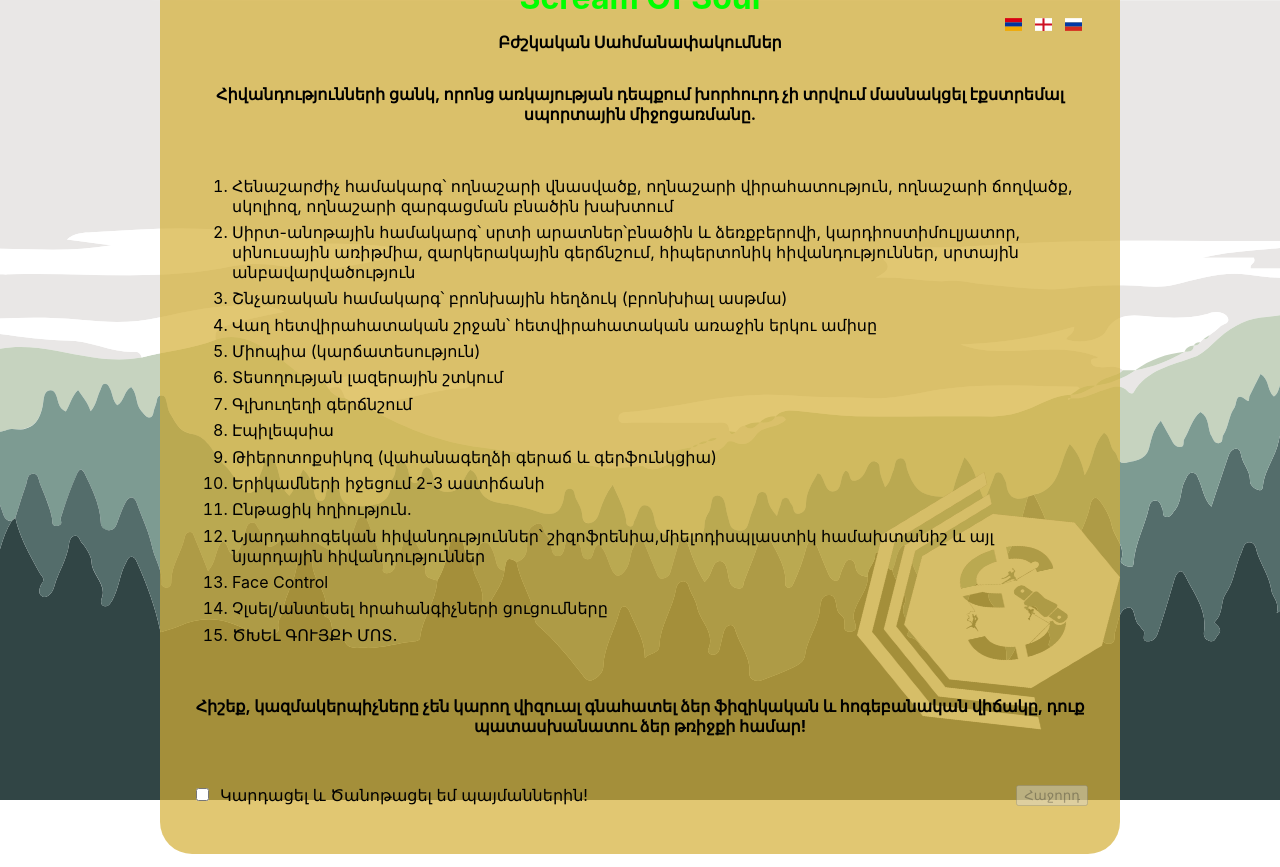
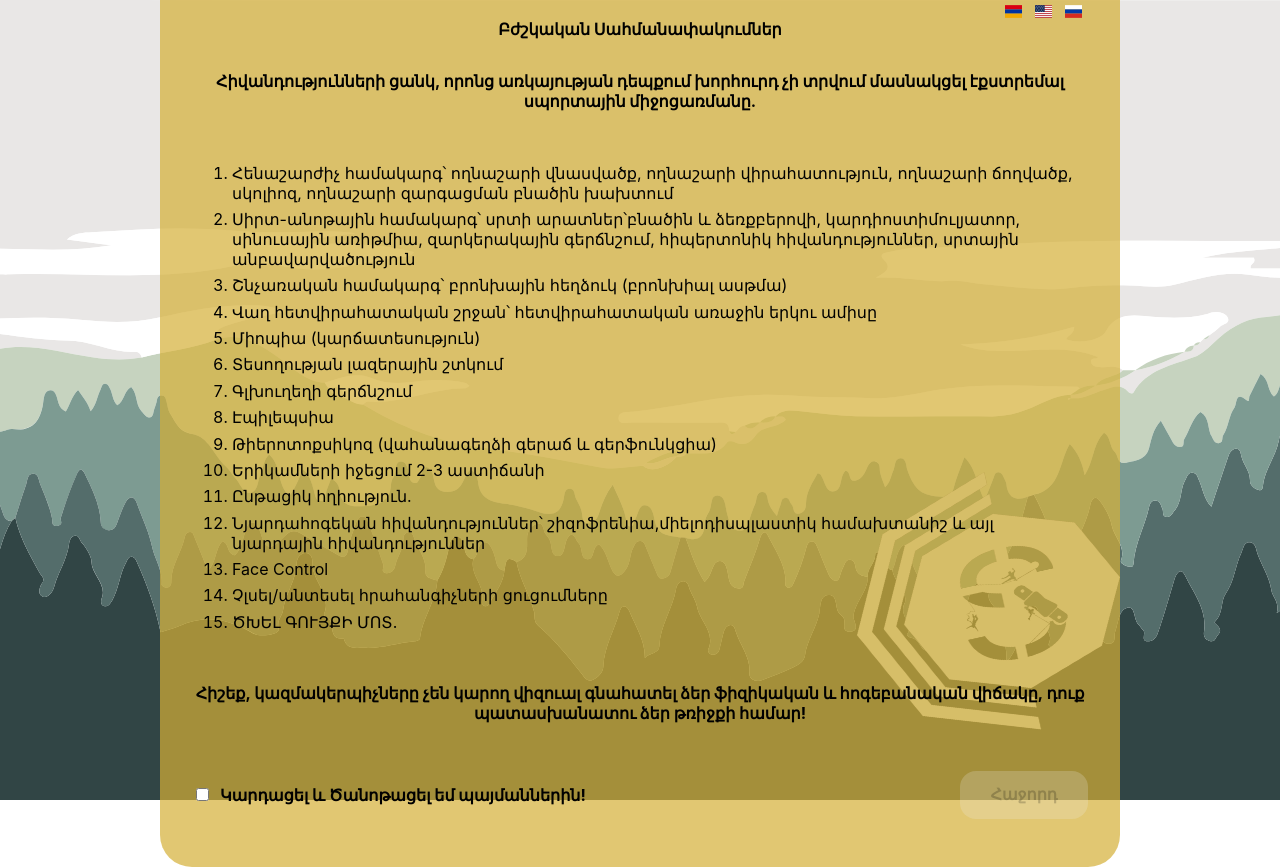
Before and after one commit to TigranBabujyan/Scream_payment, a React (Create React App) app: page / in a window 1280 px wide. Built offline with nearby package versions, Linux system fonts and the light colour scheme.

Commit message:
Button props

```diff
--- a/src/components/Home.tsx
+++ b/src/components/Home.tsx
@@ -51,7 +51,7 @@
                             <button className='button' onClick={() => handleChangeLanguage("am")}><span
                                 className="fi fi-am"/></button>
                             <button className='button' onClick={() => handleChangeLanguage("en")}><span
-                                className="fi fi-gb-eng"/></button>
+                                className="fi fi-us"/></button>
                             <button className='button' onClick={() => handleChangeLanguage("ru")}><span
                                 className="fi fi-ru"/></button>
                         </div>
@@ -73,7 +73,7 @@
                         <div className="agreement">{t("agreement")}</div>
                     </div>
                     <div className= 'submit' onClick={navigateToLink}>
-                        <button id={'myButton'} disabled={true}>{t('submit')}</button>
+                        <button className='submit_button' id={'myButton'} disabled={true}>{t('submit')}</button>
                     </div>
                 </div>
             </div>
--- a/src/components/index.css
+++ b/src/components/index.css
@@ -11,10 +11,10 @@
 
 @keyframes easeInAnimationBody {
     0% {
-        transform: translateY(200px);
+        transform: translateX(-200px);
     }
     100% {
-        transform: translateY(0px);
+        transform: translateX(0px);
     }
 }
 
@@ -109,6 +109,7 @@
 .agreement {
     display: flex;
     margin-left: 0.5rem;
+    font-weight: bold;
 }
 
 .button {
@@ -117,6 +118,16 @@
     border: none;
     cursor: pointer;
     color: white;
+}
+
+.submit_button {
+    border-radius: 1rem;
+    font-weight: bold;
+    height: 3rem;
+    width: 8rem;
+    font-size: 1rem;
+    border: none;
+    opacity: 70%;
 }
 
 @media only screen and (max-width: 600px) {
```
